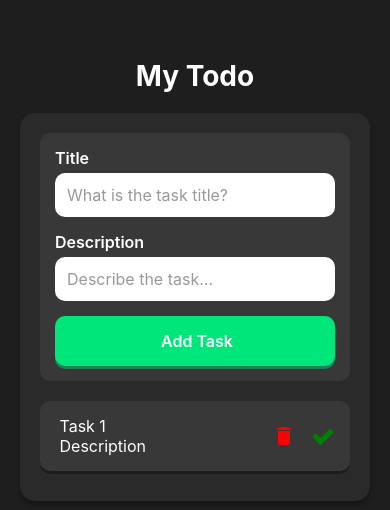
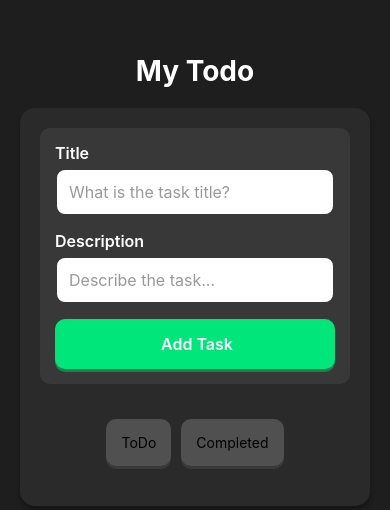
Before and after one commit to LiZulu/ReactNativeRedux_todolist, a React Native app: screen / in a window 390 px wide. Shown: the part 142-652 px from the top of the page. Built offline with nearby package versions, Linux system fonts and the light colour scheme.

Commit message:
commit
commit

```diff
--- a/App.js
+++ b/App.js
@@ -2,11 +2,10 @@ import React, { useState } from 'react';
 import { Provider } from 'react-redux';
 import logger from 'redux-logger';
 import {createStore, applyMiddleware} from 'redux';
-import { View, Text, StyleSheet, TextInput, Button }  from 'react-native';
+import { View, Text, StyleSheet, TextInput, TouchableOpacity  }  from 'react-native';
 import todo from './src/styles/Todo'
 import rootReducer from './src/reducer/rootReducer';
 import toDoStyles from './src/styles/TodoStyles'; // Import the styles
-import { TouchableOpacity } from 'react-native';
 
 // Import React Native-compatible icons
 import MaterialIcons from 'react-native-vector-icons/MaterialIcons';
@@ -23,8 +22,25 @@ const store = createStore(rootReducer, applyMiddleware(logger));
 ); */
 
 function App() {
-  const [isCompleteScreen, setIsCompleteScreen] = useState(false);
-  const [isHovered, setIsHovered] = useState({ todo: false, completed: false });
+  const [ isCompleteScreen, setIsCompleteScreen ] = useState(false);
+  const [ allTodos, setTodos ] = useState([]);
+  const [ newTitle, setNewTitle ] = useState("");
+  const [ newDescription, setNewDescription ] = useState("");
+  const [ isHovered, setIsHovered ] = useState({ delete: false, check: false });
+  const [ titleFocused, setTitleFocused ] = useState(false);
+  const [descriptionFocused, setDescriptionFocused] = useState(false);
+
+  const handleAddTask = () => {
+    if (!newTitle || !newDescription) {
+      alert("Please enter both title and description");
+      return;
+    }
+
+    setTodos([...allTodos, { title: newTitle, description: newDescription }]);
+
+    setNewTitle(""); // Clear input after adding task
+    setNewDescription("");
+  };
 
   return (
     <Provider store={store}>
@@ -36,30 +52,73 @@ function App() {
                 <View style={toDoStyles.todoInput}>
                     <View style={toDoStyles.todoInputItem}>
                         <Text style={toDoStyles.label}>Title</Text>
-                <TextInput style={toDoStyles.input} placeholder="What is the task title?" placeholderTextColor="#999" />
+                        <TextInput style={toDoStyles.input} value={newTitle} onChangeText={(text) => setNewTitle(text)} placeholder="What is the task title?" placeholderTextColor="#999" />
                     </View>
 
                     <View style={toDoStyles.todoInputItem}>
                         <Text style={toDoStyles.label}>Description</Text>
-                <TextInput style={toDoStyles.input} placeholder="Describe the task..." placeholderTextColor="#999" />
+                        <TextInput style={toDoStyles.input} value={newDescription} onChangeText={(text) => setNewDescription(text)} placeholder="Describe the task..." placeholderTextColor="#999" />
                     </View>
 
-            <TouchableOpacity style={toDoStyles.primaryBtn}>
+                    <TouchableOpacity style={toDoStyles.primaryBtn} onPress={handleAddTask}>
                         <Text style={{ color: "#FFF", fontSize: 16, fontWeight: "600" }}> Add Task</Text>
                     </TouchableOpacity>
                 </View>
 
                 {/* Task List */}
-        <View style={toDoStyles.toDoListItem}>
+                {/* <View style={toDoStyles.toDoList}>
                     <View style={toDoStyles.textContainer}>
                         <Text style={toDoStyles.toDoListText}> Task 1 </Text>
                         <Text style={toDoStyles.toDoListText}> Description </Text>
                     </View>
 
                     <View style={toDoStyles.iconWrapper}>
-                <MaterialIcons name="delete" size={24} color="red" />
-                <FontAwesome name="check" size={24} color="green" />
+                        <TouchableOpacity
+                            onPressIn={() => setIsHovered({ ...isHovered, delete: true })}
+                            onPressOut={() => setIsHovered({ ...isHovered, delete: false })}
+                        >
+
+                            <MaterialIcons
+                                name="delete"
+                                size={24}
+                                color={isHovered.delete ? "red" : "white"}
+                            />
+                        </TouchableOpacity>
+
+                        <TouchableOpacity
+                            onPressIn={() => setIsHovered({ ...isHovered, check: true })}
+                            onPressOut={() => setIsHovered({ ...isHovered, check: false })}
+                        >
+                            <FontAwesome
+                            name="check"
+                            size={24}
+                            color={isHovered.check ? "white" : "green"}
+                            />
+                        </TouchableOpacity>
                     </View>
+                </View> */}
+
+                <View style={toDoStyles.btnArea}>
+                    <TouchableOpacity
+                        style={[toDoStyles.secondaryBtn, !isCompleteScreen && toDoStyles.active]}
+                        onPress={() => setIsCompleteScreen(false)}>
+                        <Text style={toDoStyles.btnText}>ToDo</Text>
+                    </TouchableOpacity>
+
+                    <TouchableOpacity
+                        style={[toDoStyles.secondaryBtn, isCompleteScreen && toDoStyles.active]}
+                        onPress={() => setIsCompleteScreen(true)}>
+                        <Text style={toDoStyles.btnText}>Completed</Text>
+                    </TouchableOpacity>
+                </View>
+
+                <View>
+                    {allTodos.map((item, index) => (
+                    <View key={index} style={toDoStyles.toDoListItem}>
+                        <Text style={toDoStyles.toDoListText}>{item.title}</Text>
+                        <Text style={toDoStyles.toDoListText}>{item.description}</Text>
+                    </View>
+                ))}
                 </View>
             </View>
         </View>
--- a/src/styles/TodoStyles.js
+++ b/src/styles/TodoStyles.js
@@ -50,13 +50,17 @@ const toDoStyles = StyleSheet.create({
         padding: 12,
         borderRadius: 10,
         fontSize: 16,
+        borderWidth: 2, // Default border width
+        borderColor: "#383838", // Default border color (invisible)
     },
 
     btnArea: {
         flexDirection: "row",
-        justifyContent: "space-between",
+        justifyContent: "center",
         alignItems: "center",
+        gap: 10, // Adjust spacing between buttons (or use marginRight)
         marginTop: 15,
+        marginBottom: 20,
     },
 
     primaryBtn: {
```
Lines whose indentation alone changed are shown as unchanged.
